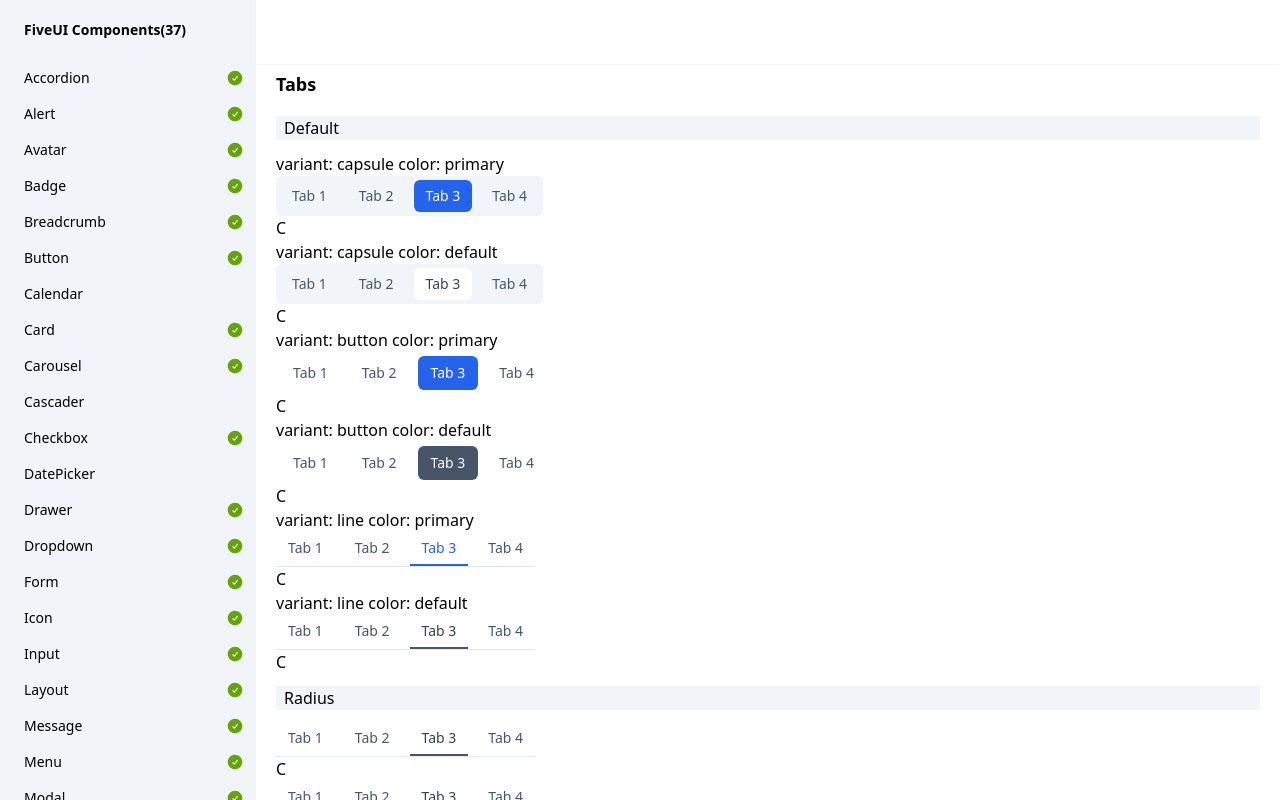
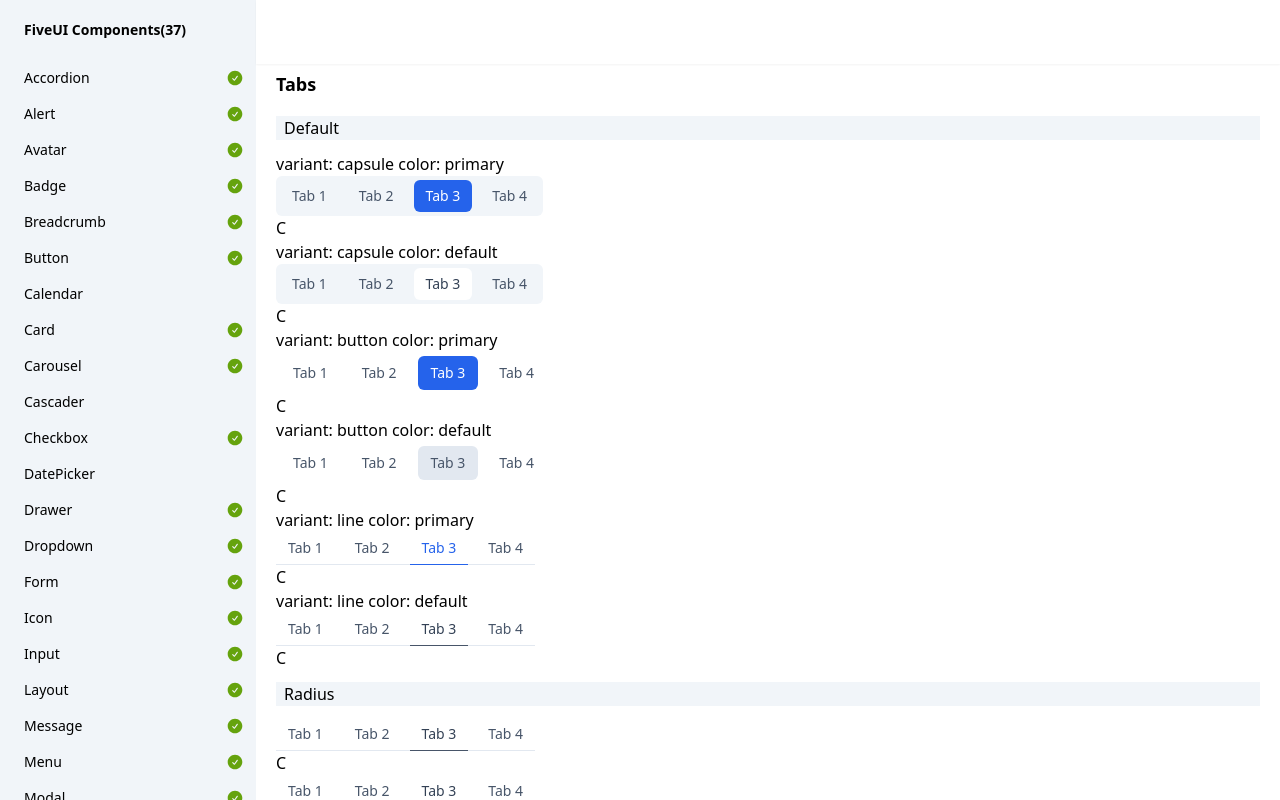
Before and after one commit to wqy2dev/five-ui, a SvelteKit app: page /tabs in a window 1280 px wide. Built offline with nearby package versions, Linux system fonts and the light colour scheme.

Commit message:
fix tabs

```diff
--- a/src/lib/tabs/Tab.svelte
+++ b/src/lib/tabs/Tab.svelte
@@ -20,7 +20,7 @@ const tabVariants = tv({
         },
         disabled: {
             true: "cursor-not-allowed",
-            false: "",
+            false: "cursor-pointer",
         },
         color: {
             default: "",
@@ -47,7 +47,7 @@ const tabVariants = tv({
         {
             variant: "button",
             color: "default",
-            class: "open:bg-slate-600 open:hover:bg-slate-600 open:hover:border-slate-600 open:text-white open:hover:text-white text-slate-600 hover:text-slate-700",
+            class: "open:bg-slate-200 open:hover:bg-slate-200 open:hover:border-slate-200 open:text-slate-600 open:hover:text-slate-600 text-slate-600 hover:text-slate-700",
         },
         {
             variant: "button",
@@ -68,22 +68,22 @@ const tabVariants = tv({
         {
             variant: "line",
             placement: "top",
-            class: "border-b-2",
+            class: "border-b -mb-[1px]",
         },
         {
             variant: "line",
             placement: "bottom",
-            class: "border-t-2",
+            class: "border-t -mt-[1px]",
         },
         {
             variant: "line",
             placement: "left",
-            class: "border-r-2",
+            class: "border-r -mr-[1px]",
         },
         {
             variant: "line",
             placement: "right",
-            class: "border-l-2",
+            class: "border-l -ml-[1px]",
         },
     ],
 	defaultVariants: {
@@ -114,7 +114,6 @@ type TabProps = {
     class?:string;
     ref?:{(el:HTMLElement):void};
     key:string;
-    title:string|Snippet;
     href?:string;
     link?:boolean;
     disabled?:boolean;
@@ -157,7 +156,7 @@ onMount(() => {
 <svelte:element
     bind:this={el}
     id={id}
-    this={link ? "a" : "button"}
+    this={link ? "a" : "span"}
     class={tabVariants({variant, placement, radius, color, disabled, className})}
     {...(link ? {target: "_blank", href} : {})}
     {...(open ? {open:""}:{})}
--- a/src/routes/tabs/+page.svelte
+++ b/src/routes/tabs/+page.svelte
@@ -29,19 +29,16 @@ const colors = ["primary", "default"];
         </div>
         <Tabs defaultKey="3">
             <TabBar variant={variant as any} color={color as any}>
-                <Tab key="1" title="Tab 1">
+                <Tab key="1">
                     <p>Tab 1</p>
                 </Tab>
-                <Tab key="2" title="Tab 2">
+                <Tab key="2">
                     <p>Tab 2</p>
                 </Tab>
-                <Tab key="3" title="Tab 3">
+                <Tab key="3">
                     <p>Tab 3</p>
                 </Tab>
                 <Tab key="4">
-                    {#snippet title()}
-                        Tab AA
-                    {/snippet}
                     <p>Tab 4</p>
                 </Tab>
             </TabBar>
@@ -71,19 +68,16 @@ const colors = ["primary", "default"];
     {#each radius as rds, i}
         <Tabs defaultKey="3">
             <TabBar radius={rds as any}>
-                <Tab key="1" title="Tab 1">
+                <Tab key="1">
                     <p>Tab 1</p>
                 </Tab>
-                <Tab key="2" title="Tab 2">
+                <Tab key="2">
                     <p>Tab 2</p>
                 </Tab>
-                <Tab key="3" title="Tab 3">
+                <Tab key="3">
                     <p>Tab 3</p>
                 </Tab>
                 <Tab key="4">
-                    {#snippet title()}
-                        Tab AA
-                    {/snippet}
                     <p>Tab 4</p>
                 </Tab>
             </TabBar>
@@ -106,19 +100,16 @@ const colors = ["primary", "default"];
     {#each radius as rds, i}
         <Tabs defaultKey="3">
             <TabBar radius={rds as any} variant="button">
-                <Tab key="1" title="Tab 1">
+                <Tab key="1">
                     <p>Tab 1</p>
                 </Tab>
-                <Tab key="2" title="Tab 2">
+                <Tab key="2">
                     <p>Tab 2</p>
                 </Tab>
-                <Tab key="3" title="Tab 3">
+                <Tab key="3">
                     <p>Tab 3</p>
                 </Tab>
                 <Tab key="4">
-                    {#snippet title()}
-                        Tab AA
-                    {/snippet}
                     <p>Tab 4</p>
                 </Tab>
             </TabBar>
@@ -149,19 +140,16 @@ const colors = ["primary", "default"];
             variant="capsule"
             placement="top"
         >
-            <Tab key="1" title="Tab 1">
+            <Tab key="1">
                 <p>Tab 1</p>
             </Tab>
-            <Tab key="2" title="Tab 2">
+            <Tab key="2">
                 <p>Tab 2</p>
             </Tab>
-            <Tab key="3" title="Tab 3">
+            <Tab key="3">
                 <p>Tab 3</p>
             </Tab>
             <Tab key="4">
-                {#snippet title()}
-                    Tab AA
-                {/snippet}
                 <p>Tab 4</p>
             </Tab>
         </TabBar>
@@ -205,19 +193,16 @@ const colors = ["primary", "default"];
             variant="capsule"
             placement="bottom"
         >
-            <Tab key="1" title="Tab 1">
+            <Tab key="1">
                 <p>Tab 1</p>
             </Tab>
-            <Tab key="2" title="Tab 2">
+            <Tab key="2">
                 <p>Tab 2</p>
             </Tab>
-            <Tab key="3" title="Tab 3">
+            <Tab key="3">
                 <p>Tab 3</p>
             </Tab>
             <Tab key="4">
-                {#snippet title()}
-                    Tab AA
-                {/snippet}
                 <p>Tab 4</p>
             </Tab>
         </TabBar>
@@ -233,19 +218,16 @@ const colors = ["primary", "default"];
                 placement="left"
                 class="h-full"
             >
-                <Tab key="1" title="Tab 1">
+                <Tab key="1">
                     <p>Tab 1</p>
                 </Tab>
-                <Tab key="2" title="Tab 2">
+                <Tab key="2">
                     <p>Tab 2</p>
                 </Tab>
-                <Tab key="3" title="Tab 3">
+                <Tab key="3">
                     <p>Tab 3</p>
                 </Tab>
                 <Tab key="4">
-                    {#snippet title()}
-                        Tab AA
-                    {/snippet}
                     <p>Tab 4</p>
                 </Tab>
             </TabBar>
@@ -289,19 +271,16 @@ const colors = ["primary", "default"];
                 placement="right"
                 class="h-full"
             >
-                <Tab key="1" title="Tab 1">
+                <Tab key="1">
                     <p>Tab 1</p>
                 </Tab>
-                <Tab key="2" title="Tab 2">
+                <Tab key="2">
                     <p>Tab 2</p>
                 </Tab>
-                <Tab key="3" title="Tab 3">
+                <Tab key="3">
                     <p>Tab 3</p>
                 </Tab>
                 <Tab key="4">
-                    {#snippet title()}
-                        Tab AA
-                    {/snippet}
                     <p>Tab 4</p>
                 </Tab>
             </TabBar>
@@ -317,19 +296,16 @@ const colors = ["primary", "default"];
                 placement="left"
                 class="h-full"
             >
-                <Tab key="1" title="Tab 1">
+                <Tab key="1">
                     <p>Tab 1</p>
                 </Tab>
-                <Tab key="2" title="Tab 2">
+                <Tab key="2">
                     <p>Tab 2</p>
                 </Tab>
-                <Tab key="3" title="Tab 3">
+                <Tab key="3">
                     <p>Tab 3</p>
                 </Tab>
                 <Tab key="4">
-                    {#snippet title()}
-                        Tab AA
-                    {/snippet}
                     <p>Tab 4</p>
                 </Tab>
             </TabBar>
@@ -373,19 +349,16 @@ const colors = ["primary", "default"];
                 placement="right"
                 class="h-full"
             >
-                <Tab key="1" title="Tab 1">
+                <Tab key="1">
                     <p>Tab 1</p>
                 </Tab>
-                <Tab key="2" title="Tab 2">
+                <Tab key="2">
                     <p>Tab 2</p>
                 </Tab>
-                <Tab key="3" title="Tab 3">
+                <Tab key="3">
                     <p>Tab 3</p>
                 </Tab>
                 <Tab key="4">
-                    {#snippet title()}
-                        Tab AA
-                    {/snippet}
                     <p>Tab 4</p>
                 </Tab>
             </TabBar>
@@ -400,19 +373,16 @@ const colors = ["primary", "default"];
             placement="top"
             class="w-full flex justify-center"
         >
-            <Tab key="1" title="Tab 1">
+            <Tab key="1">
                 <p>Tab 1</p>
             </Tab>
-            <Tab key="2" title="Tab 2">
+            <Tab key="2">
                 <p>Tab 2</p>
             </Tab>
-            <Tab key="3" title="Tab 3">
+            <Tab key="3">
                 <p>Tab 3</p>
             </Tab>
             <Tab key="4">
-                {#snippet title()}
-                    Tab AA
-                {/snippet}
                 <p>Tab 4</p>
             </Tab>
         </TabBar>
@@ -456,19 +426,16 @@ const colors = ["primary", "default"];
             placement="bottom"
             class="w-full flex justify-center"
         >
-            <Tab key="1" title="Tab 1">
+            <Tab key="1">
                 <p>Tab 1</p>
             </Tab>
-            <Tab key="2" title="Tab 2">
+            <Tab key="2">
                 <p>Tab 2</p>
             </Tab>
-            <Tab key="3" title="Tab 3">
+            <Tab key="3">
                 <p>Tab 3</p>
             </Tab>
             <Tab key="4">
-                {#snippet title()}
-                    Tab AA
-                {/snippet}
                 <p>Tab 4</p>
             </Tab>
         </TabBar>
```
